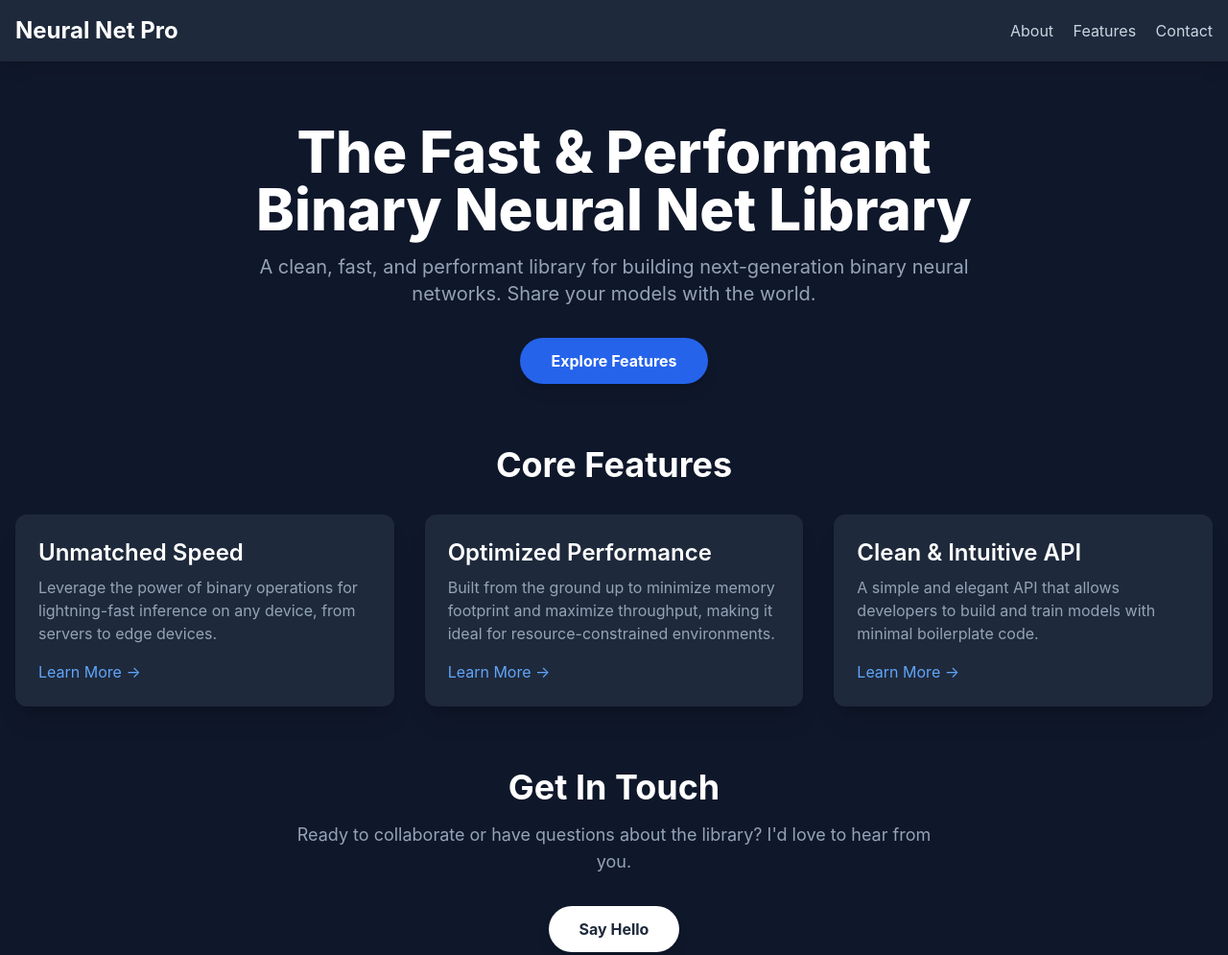
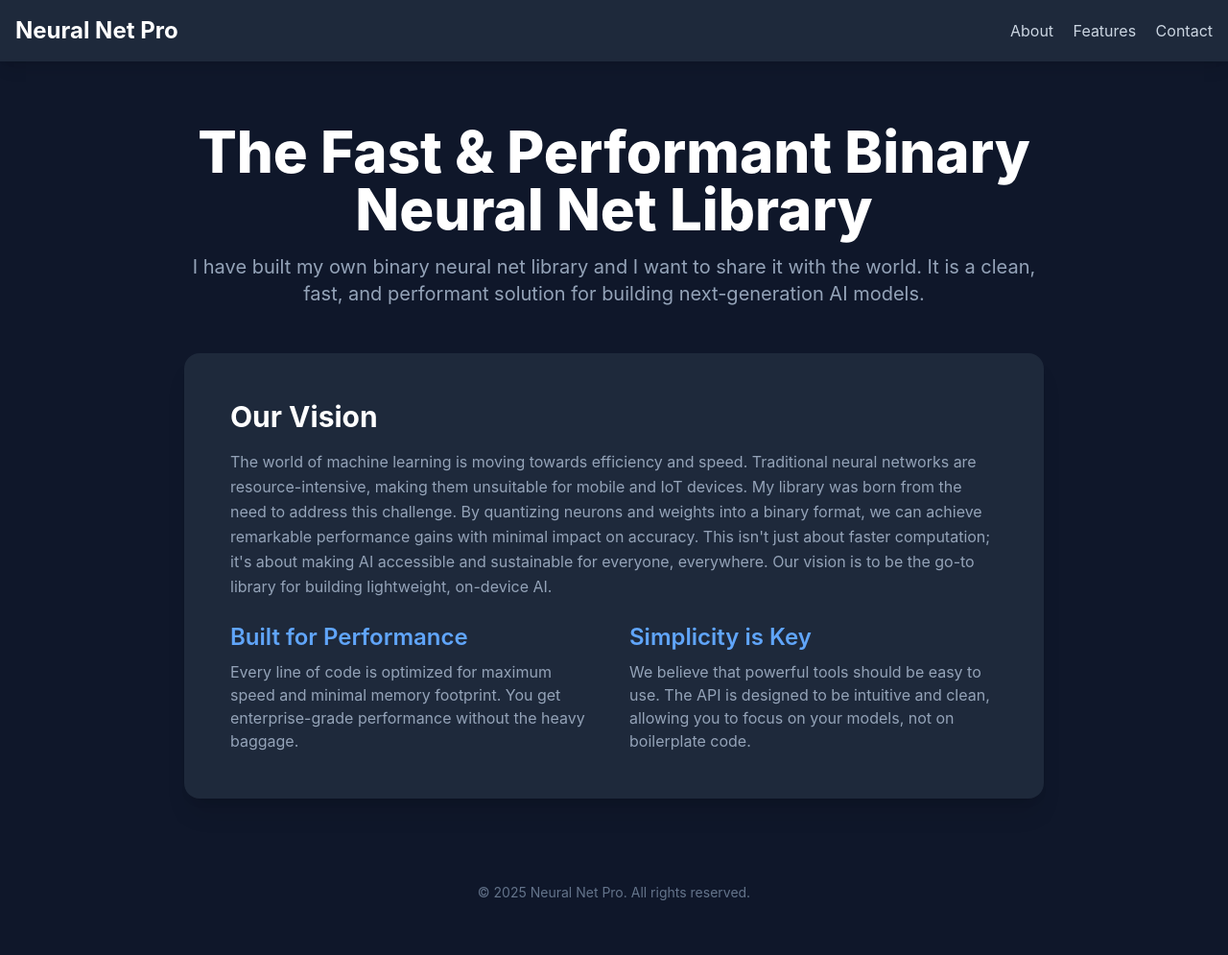
Before and after one commit to b66983262/b66983262.github.io, a plain HTML site: page index.html in a window 1280 px wide. Shown: the top 995 px of the page at 96% size. After the commit the page ends 964 px from the top, so only its background shows below. Drawn offline with nearby package versions, Linux system fonts and the light colour scheme.

Commit message:
more stuff index.html

```diff
--- a/index.html
+++ b/index.html
@@ -13,9 +13,14 @@
             background-color: #0f172a; /* A dark slate blue */
             color: #e2e8f0; /* Light gray text */
         }
+        /* Hide pages by default to be controlled by JavaScript */
+        .page-content {
+            display: none;
+        }
     </style>
 </head>
 <body class="flex flex-col min-h-screen">
+
     <!-- Header Section -->
     <header class="bg-slate-800 shadow-lg py-4">
         <nav class="container mx-auto px-4 flex justify-between items-center">
@@ -23,72 +28,124 @@
             <a href="#" class="text-2xl font-bold text-white">Neural Net Pro</a>
             <!-- Navigation Links -->
             <div class="space-x-4">
-                <a href="#about" class="text-slate-300 hover:text-white transition-colors duration-300">About</a>
-                <a href="#features" class="text-slate-300 hover:text-white transition-colors duration-300">Features</a>
-                <a href="#contact" class="text-slate-300 hover:text-white transition-colors duration-300">Contact</a>
+                <a href="#about" class="nav-link text-slate-300 hover:text-white transition-colors duration-300" data-page="about">About</a>
+                <a href="#features" class="nav-link text-slate-300 hover:text-white transition-colors duration-300" data-page="features">Features</a>
+                <a href="#contact" class="nav-link text-slate-300 hover:text-white transition-colors duration-300" data-page="contact">Contact</a>
             </div>
         </nav>
     </header>
 
-    <!-- Main Content -->
+    <!-- Main Content Container for pages -->
     <main class="flex-grow container mx-auto px-4 py-8 md:py-16">
-        <!-- Hero Section -->
-        <section class="text-center mb-16" id="about">
-            <div class="max-w-3xl mx-auto">
+
+        <!-- About Page -->
+        <section id="page-about" class="page-content" style="display: block;">
+            <div class="max-w-4xl mx-auto text-center mb-12">
                 <h1 class="text-4xl md:text-6xl font-extrabold text-white mb-4">
                     The Fast & Performant Binary Neural Net Library
                 </h1>
-                <p class="text-lg md:text-xl text-slate-400 mb-8">
-                    A clean, fast, and performant library for building next-generation binary neural networks. Share your models with the world.
+                <p class="text-lg md:text-xl text-slate-400">
+                    I have built my own binary neural net library and I want to share it with the world. It is a clean, fast, and performant solution for building next-generation AI models.
                 </p>
-                <!-- Call to Action Button -->
-                <a href="#features" class="inline-block bg-blue-600 text-white font-bold py-3 px-8 rounded-full shadow-lg hover:bg-blue-700 transition-colors duration-300 transform hover:scale-105">
-                    Explore Features
-                </a>
+            </div>
+            <div class="max-w-4xl mx-auto bg-slate-800 rounded-2xl shadow-xl p-8 md:p-12">
+                <h2 class="text-3xl font-bold text-white mb-4">Our Vision</h2>
+                <p class="text-slate-400 mb-6 leading-relaxed">
+                    The world of machine learning is moving towards efficiency and speed. Traditional neural networks are resource-intensive, making them unsuitable for mobile and IoT devices. My library was born from the need to address this challenge. By quantizing neurons and weights into a binary format, we can achieve remarkable performance gains with minimal impact on accuracy. This isn't just about faster computation; it's about making AI accessible and sustainable for everyone, everywhere. Our vision is to be the go-to library for building lightweight, on-device AI.
+                </p>
+                <div class="grid grid-cols-1 md:grid-cols-2 gap-8">
+                    <div>
+                        <h3 class="text-2xl font-semibold text-blue-400 mb-2">Built for Performance</h3>
+                        <p class="text-slate-400">
+                            Every line of code is optimized for maximum speed and minimal memory footprint. You get enterprise-grade performance without the heavy baggage.
+                        </p>
+                    </div>
+                    <div>
+                        <h3 class="text-2xl font-semibold text-blue-400 mb-2">Simplicity is Key</h3>
+                        <p class="text-slate-400">
+                            We believe that powerful tools should be easy to use. The API is designed to be intuitive and clean, allowing you to focus on your models, not on boilerplate code.
+                        </p>
+                    </div>
+                </div>
             </div>
         </section>
 
-        <!-- Features Section -->
-        <section class="mb-16" id="features">
-            <h2 class="text-3xl md:text-4xl font-bold text-center text-white mb-8">Core Features</h2>
-            <div class="grid grid-cols-1 md:grid-cols-2 lg:grid-cols-3 gap-8">
+        <!-- Features Page -->
+        <section id="page-features" class="page-content">
+            <h1 class="text-4xl font-extrabold text-center text-white mb-12">Key Features</h1>
+            <div class="grid grid-cols-1 md:grid-cols-2 lg:grid-cols-3 gap-8 max-w-5xl mx-auto">
                 <!-- Feature Card 1 -->
                 <div class="bg-slate-800 rounded-xl p-6 shadow-xl hover:shadow-2xl transition-shadow duration-300">
                     <h3 class="text-2xl font-semibold text-white mb-2">Unmatched Speed</h3>
                     <p class="text-slate-400 mb-4">
-                        Leverage the power of binary operations for lightning-fast inference on any device, from servers to edge devices.
+                        Leverage binary operations for lightning-fast inference. Our models can run in real-time on devices with limited computational power.
                     </p>
-                    <a href="#" class="text-blue-400 hover:underline">Learn More &rarr;</a>
                 </div>
                 <!-- Feature Card 2 -->
                 <div class="bg-slate-800 rounded-xl p-6 shadow-xl hover:shadow-2xl transition-shadow duration-300">
                     <h3 class="text-2xl font-semibold text-white mb-2">Optimized Performance</h3>
                     <p class="text-slate-400 mb-4">
-                        Built from the ground up to minimize memory footprint and maximize throughput, making it ideal for resource-constrained environments.
+                        Our library is built to minimize memory footprint and maximize throughput, making it ideal for everything from microcontrollers to mobile phones.
                     </p>
-                    <a href="#" class="text-blue-400 hover:underline">Learn More &rarr;</a>
                 </div>
                 <!-- Feature Card 3 -->
                 <div class="bg-slate-800 rounded-xl p-6 shadow-xl hover:shadow-2xl transition-shadow duration-300">
-                    <h3 class="text-2xl font-semibold text-white mb-2">Clean & Intuitive API</h3>
+                    <h3 class="text-2xl font-semibold text-white mb-2">Clean API</h3>
                     <p class="text-slate-400 mb-4">
-                        A simple and elegant API that allows developers to build and train models with minimal boilerplate code.
+                        A simple, elegant API that allows you to build, train, and deploy models with minimal boilerplate code. We handle the complexity so you don't have to.
                     </p>
-                    <a href="#" class="text-blue-400 hover:underline">Learn More &rarr;</a>
+                </div>
+                 <!-- Feature Card 4 -->
+                 <div class="bg-slate-800 rounded-xl p-6 shadow-xl hover:shadow-2xl transition-shadow duration-300">
+                    <h3 class="text-2xl font-semibold text-white mb-2">Extensive Documentation</h3>
+                    <p class="text-slate-400 mb-4">
+                        Comprehensive and easy-to-follow documentation to get you up and running in minutes. Includes tutorials, examples, and best practices.
+                    </p>
+                </div>
+                 <!-- Feature Card 5 -->
+                 <div class="bg-slate-800 rounded-xl p-6 shadow-xl hover:shadow-2xl transition-shadow duration-300">
+                    <h3 class="text-2xl font-semibold text-white mb-2">Subscription Support</h3>
+                    <p class="text-slate-400 mb-4">
+                        As a subscriber, you get direct access to our expert support team for quick, personalized assistance. We're here to help you succeed.
+                    </p>
+                </div>
+                 <!-- Feature Card 6 -->
+                 <div class="bg-slate-800 rounded-xl p-6 shadow-xl hover:shadow-2xl transition-shadow duration-300">
+                    <h3 class="text-2xl font-semibold text-white mb-2">Simple Licensing Structure</h3>
+                    <p class="text-slate-400 mb-4">
+                        Our clear and straightforward license makes it easy to integrate the library into your commercial products. No hidden fees or complex terms.
+                    </p>
                 </div>
             </div>
         </section>
 
-        <!-- Contact Section -->
-        <section id="contact" class="text-center">
-            <h2 class="text-3xl md:text-4xl font-bold text-white mb-4">Get In Touch</h2>
-            <p class="text-lg text-slate-400 mb-8 max-w-2xl mx-auto">
-                Ready to collaborate or have questions about the library? I'd love to hear from you.
-            </p>
-            <a href="mailto:youremail@example.com" class="inline-block bg-white text-slate-800 font-bold py-3 px-8 rounded-full shadow-lg hover:bg-slate-200 transition-colors duration-300 transform hover:scale-105">
-                Say Hello
-            </a>
+        <!-- Contact Page -->
+        <section id="page-contact" class="page-content">
+            <div class="max-w-xl mx-auto bg-slate-800 rounded-2xl shadow-xl p-8 md:p-12">
+                <h2 class="text-3xl font-bold text-center text-white mb-4">Get In Touch</h2>
+                <p class="text-slate-400 mb-8 text-center">
+                    Have a question, feedback, or want to collaborate? I'd love to hear from you.
+                </p>
+                <form class="space-y-6">
+                    <div>
+                        <label for="name" class="block text-sm font-medium text-slate-300">Name</label>
+                        <input type="text" id="name" name="name" class="mt-1 block w-full rounded-md bg-slate-700 border-transparent focus:border-blue-500 focus:ring-0 text-white p-2">
+                    </div>
+                    <div>
+                        <label for="email" class="block text-sm font-medium text-slate-300">Email Address</label>
+                        <input type="email" id="email" name="email" required class="mt-1 block w-full rounded-md bg-slate-700 border-transparent focus:border-blue-500 focus:ring-0 text-white p-2">
+                    </div>
+                    <div>
+                        <label for="message" class="block text-sm font-medium text-slate-300">Message</label>
+                        <textarea id="message" name="message" rows="4" required class="mt-1 block w-full rounded-md bg-slate-700 border-transparent focus:border-blue-500 focus:ring-0 text-white p-2"></textarea>
+                    </div>
+                    <button type="submit" class="w-full bg-blue-600 text-white font-bold py-3 px-6 rounded-full shadow-lg hover:bg-blue-700 transition-colors duration-300">
+                        Send Message
+                    </button>
+                </form>
+            </div>
         </section>
+
     </main>
 
     <!-- Footer -->
@@ -98,9 +155,33 @@
         </div>
     </footer>
 
-    <!-- JavaScript to automatically set the current year -->
+    <!-- JavaScript to handle page navigation -->
     <script>
         document.getElementById('year').textContent = new Date().getFullYear();
+
+        // Function to show a specific page and hide all others
+        function showPage(pageId) {
+            const pages = document.querySelectorAll('.page-content');
+            pages.forEach(page => {
+                page.style.display = 'none';
+            });
+            const selectedPage = document.getElementById('page-' + pageId);
+            if (selectedPage) {
+                selectedPage.style.display = 'block';
+            }
+        }
+
+        // Add click listeners to all navigation links
+        document.querySelectorAll('.nav-link').forEach(link => {
+            link.addEventListener('click', function(e) {
+                e.preventDefault();
+                const pageId = this.getAttribute('data-page');
+                showPage(pageId);
+            });
+        });
+
+        // Set the initial page to be displayed on load
+        showPage('about');
     </script>
 </body>
 </html>
```
